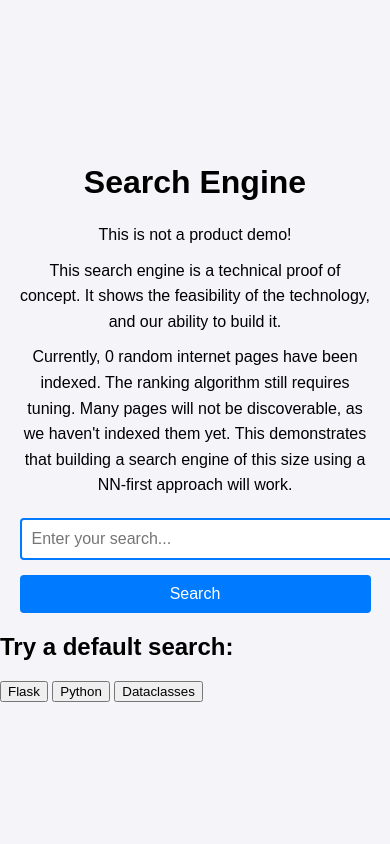
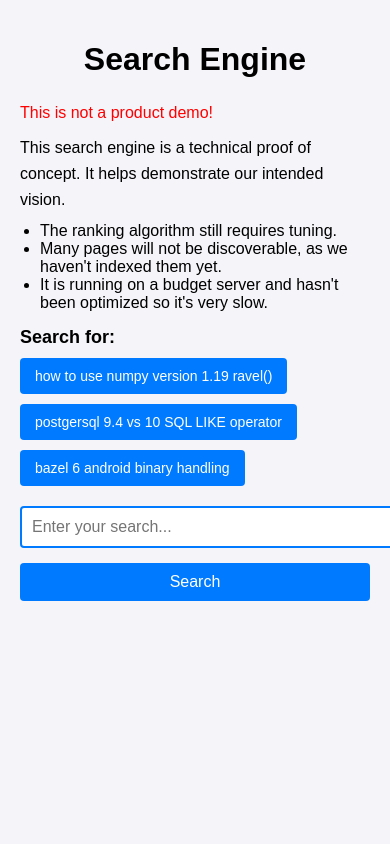
Before and after one commit to BasedLukas/search, a Flask app: page / in a window 390 px wide. Run offline with Flask 3, Linux system fonts and the light colour scheme; parts of the project's set-up code (start-up, migrations or seed data) failed here and were passed over.

Commit message:
frontend

```diff
--- a/search_app_delv/app/main.py
+++ b/search_app_delv/app/main.py
@@ -1,30 +1,39 @@
 import logging
 import json
+import uuid
 from flask import Flask, request, render_template
 from backend.main import search
 from backend.logs import logger as log
-import sys
+from typing import Any, Dict
 
 log.info("App init")
 app = Flask(__name__)
 
-
+# Global cache to store HTML content for each result by unique ID.
+html_cache: Dict[str, str] = {}
 
 @app.route('/')
-def search_page():
+def search_page() -> Any:
+    """Render the search page."""
     return render_template('index.html', n=0)
 
 @app.route('/search')
-def results_page():
+def results_page() -> Any:
+    """Perform search using the query and render the results page."""
     query = request.args.get('query')
-
     if not query:
         return render_template('index.html', n=0)
-
-    # Perform the search and get stats
+    # Get search results and stats from the backend.
     search_results = search(query)
     my_results = search_results["results"]
     stats = search_results["stats"]
+
+    # For each result, generate a unique ID and store its HTML content.
+    for result in my_results:
+        unique_id = str(uuid.uuid4())
+        html_cache[unique_id] = result.html
+        # Add a new attribute to the result for the template.
+        result.html_id = unique_id
 
     return render_template(
         'results.html',
@@ -32,3 +41,20 @@
         my_results=my_results,
         stats=stats
     )
+
+@app.route('/view_html')
+def view_html() -> Any:
+    """
+    Render a template that displays the HTML content of a search result.
+    The HTML content is retrieved from the server-side cache using an ID.
+    """
+    result_id = request.args.get('id')
+    if not result_id:
+        return "No result ID provided.", 400
+    html_content = html_cache.get(result_id)
+    if not html_content:
+        return "HTML content not found.", 404
+    return render_template('view_html.html', html_content=html_content)
+
+if __name__ == '__main__':
+    app.run(debug=True)
--- a/search_app_delv/app/static/global.css
+++ b/search_app_delv/app/static/global.css
@@ -1,9 +1,9 @@
 /* Global styles for all pages */
 body {
+    margin: 0;
+    padding: 20px;
+    background-color: #f4f4f9;
     font-family: Arial, sans-serif;
-    margin: 0;
-    padding: 0;
-    background-color: #f4f4f9;
 }
 
 a {
--- a/search_app_delv/app/static/index.css
+++ b/search_app_delv/app/static/index.css
@@ -1,23 +1,13 @@
-/* Styles specific to the search page */
-body {
-    display: flex;
-    justify-content: center;
-    align-items: center;
-    height: 100vh;
-    margin: 0;
-    padding: 0;
-    background-color: #f4f4f9;
-}
-
+* Styles specific to the search page */
 .search-box {
-    width: 90%; /* Allow responsiveness */
-    max-width: 600px; /* Restrict to a maximum width */
+    width: 90%;
+    max-width: 600px;
     margin: 0 auto;
-    text-align: left; /* Align text to the left */
+    text-align: left;
 }
 
 .search-box h1 {
-    text-align: center; /* Keep the title centered */
+    text-align: center;
 }
 
 .search-box p {
@@ -25,10 +15,27 @@
     line-height: 1.6;
 }
 
+/* Reduced line spacing for the description paragraph */
+.description {
+    line-height: 1.4;
+}
+
+/* Make warning text red */
+.warning {
+    color: red;
+}
+
+/* List for dash items */
+.info-list {
+    margin: 10px 0;
+    padding-left: 20px;
+}
+
+/* Search form styling */
 .search-box form {
     margin-top: 20px;
     display: flex;
-    justify-content: center; /* Center the search box horizontally */
+    justify-content: center;
     gap: 10px;
 }
 
@@ -59,23 +66,44 @@
     background-color: #0056b3;
 }
 
+/* Preset search buttons */
+.default-queries h2 {
+    font-size: 18px;
+    margin-bottom: 10px;
+}
+
+.button-group {
+    display: flex;
+    flex-wrap: wrap;
+    gap: 10px;
+    margin-bottom: 15px;
+}
+
+.button-group button {
+    padding: 10px 15px;
+    font-size: 14px;
+    color: white;
+    background-color: #007BFF;
+    border: none;
+    border-radius: 4px;
+    cursor: pointer;
+}
+
+.button-group button:hover {
+    background-color: #0056b3;
+}
+
 /* Mobile styles */
 @media (max-width: 600px) {
-    .search-box {
-        text-align: center; /* Center-align text for small screens */
-    }
 
     .search-box form {
-        flex-direction: column; /* Stack input and button vertically */
-        align-items: stretch; /* Make items take full width */
+        flex-direction: column;
+        align-items: stretch;
         gap: 15px;
     }
 
-    input[type="text"] {
-        width: 100%; /* Ensure input spans full width */
-    }
-
+    input[type="text"],
     input[type="submit"] {
-        width: 100%; /* Ensure button spans full width */
+        width: 100%;
     }
 }
--- a/search_app_delv/app/templates/index.html
+++ b/search_app_delv/app/templates/index.html
@@ -3,36 +3,42 @@
 <head>
   <meta charset="UTF-8">
   <meta name="viewport" content="width=device-width, initial-scale=1.0">
-    <link rel="stylesheet" href="{{ url_for('static', filename='global.css') }}">
-    <link rel="stylesheet" href="{{ url_for('static', filename='index.css') }}">
-    <title>Search Engine</title>
+  <link rel="stylesheet" href="{{ url_for('static', filename='global.css') }}">
+  <link rel="stylesheet" href="{{ url_for('static', filename='index.css') }}">
+  <title>Search Engine</title>
 </head>
 <body>
   <div class="container">
     <div class="search-box">
       <h1>Search Engine</h1>
       <p class="warning">This is not a product demo!</p>
-      <p>
-        This search engine is a technical proof of concept. It shows the feasibility of the technology, and our ability to build it.
+      <p class="description">
+        This search engine is a technical proof of concept. It helps demonstrate our intended vision.
       </p>
-      <p>
-        Currently, {{ n }} random internet pages have been indexed. The ranking algorithm still requires tuning.
-        Many pages will not be discoverable, as we haven't indexed them yet.
-        This demonstrates that building a search engine of this size using a NN-first approach will work.
-      </p>
+      <ul class="info-list">
+        <li>The ranking algorithm still requires tuning.</li>
+        <li>Many pages will not be discoverable, as we haven't indexed them yet.</li>
+        <li>It is running on a budget server and hasn't been optimized so it's very slow.</li>
+      </ul>
+      <div class="default-queries">
+        <h2>Search for:</h2>
+        <div class="button-group">
+          <button type="button" onclick="location.href='/search?query=how to use numpy version 1.19 ravel()'">
+            how to use numpy version 1.19 ravel()
+          </button>
+          <button type="button" onclick="location.href='/search?query=postgersql 9.4 vs 10 SQL LIKE operator'">
+            postgersql 9.4 vs 10 SQL LIKE operator
+          </button>
+          <button type="button" onclick="location.href='/search?query=bazel 6 android binary handling'">
+            bazel 6 android binary handling
+          </button>
+        </div>
+      </div>
       <form class="search-form" action="/search" method="get">
         <input type="text" name="query" placeholder="Enter your search..." autofocus required>
         <input type="submit" value="Search">
       </form>
     </div>
-    <div class="default-queries">
-      <h2>Try a default search:</h2>
-      <div class="button-group">
-        <button type="button" onclick="location.href='/search?query=flask'">Flask</button>
-        <button type="button" onclick="location.href='/search?query=python'">Python</button>
-        <button type="button" onclick="location.href='/search?query=dataclasses'">Dataclasses</button>
-      </div>
-    </div>
   </div>
 </body>
 </html>
--- a/search_app_delv/backend/logs.py
+++ b/search_app_delv/backend/logs.py
@@ -3,7 +3,7 @@
 
 # Configure root logger
 logging.basicConfig(
-    level=logging.DEBUG,
+    level=logging.INFO,
     format="%(asctime)s - %(name)s - %(levelname)s - %(message)s",
     handlers=[
         logging.StreamHandler(sys.stdout)  # Ensure logs are sent to stdout
--- a/search_app_delv/backend/search.py
+++ b/search_app_delv/backend/search.py
@@ -12,6 +12,7 @@
 import faiss
 import boto3
 import io
+import dotenv
 import numpy as np
 from sentence_transformers import SentenceTransformer
 from typing import List, Tuple, Dict
@@ -20,28 +21,30 @@
 from backend.logs import logger as log
 
 # ---------------- CONFIGURATION ----------------
-# S3 bucket where index and URL mapping are stored
-S3_BUCKET = "example-resource"
+env = dotenv.dotenv_values()
+DEV = env.get("DEV") == "True"
 
-# File paths for FAISS index and URL mapping (use "s3://example-bucket/key" for S3)
-INDEX_FILE = f"s3://{S3_BUCKET}/index.bin"
-URL_MAPPING_FILE = f"s3://{S3_BUCKET}/url_mapping.json"
+if DEV:
+    log.warning("ON DEV MODE")
+    HTML_BASE_PREFIX = None
+    INDEX_FILE = "backend/index.bin"
+    URL_MAPPING_FILE = "backend/url_mapping.json"
+    HTML_BASE_PATH = "/path/to/project"
+else:
+    log.warning("ON PROD MODE")
+    HTML_BASE_PREFIX = "docs/"  # Folder inside the bucket where HTML files are stored
+    S3_BUCKET = "example-resource"
+    INDEX_FILE = f"s3://{S3_BUCKET}/index.bin"
+    URL_MAPPING_FILE = f"s3://{S3_BUCKET}/url_mapping.json"
+    HTML_BASE_PATH = "/path/to/project"
 
-# Directory for HTML files (from S3 bucket)
-HTML_BASE_PREFIX = "docs/"  # Folder inside the bucket where HTML files are stored
 
 # SentenceTransformer model settings
 MODEL_ID = "BAAI/bge-base-en-v1.5"  # Model for text embeddings
 DEVICE = "cpu"  # Change to 'cuda' if running on GPU
-
 # FAISS index settings
 FAISS_VECTOR_DIM = 768  # Dimensionality of the embeddings
 TOP_K_RESULTS = 10  # Number of top results to return
-
-# Debugging / Local settings (comment out if using S3 fully)
-# INDEX_FILE = "backend/index.bin"
-# URL_MAPPING_FILE = "backend/url_mapping.json"
-HTML_BASE_PATH = "/path/to/project"
 # ----------------------------------------------
 
 
@@ -51,6 +54,7 @@
     url: str
     snippet: str
     text: str
+    html:str
     distance: float
 
 @dataclass
@@ -156,7 +160,7 @@
                 file_path = f"s3://{S3_BUCKET}/{HTML_BASE_PREFIX}{file_path}"
 
 
-            snippet = get_html_text(file_path)
+            fulltext = get_html_text(file_path)
 
             # Extract title
             title = file_path  # Default to file path
@@ -169,17 +173,15 @@
                 else:
                     with open(file_path, "r", encoding="utf-8") as f:
                         html_content = f.read()
-                soup = BeautifulSoup(html_content, "html.parser")
-                if soup.title and soup.title.get_text():
-                    title = soup.title.get_text(strip=True)
             except Exception as e:
                 print(f"Failed to extract title from {file_path}: {e}")
 
             results.append(Result(
                 title=title,
                 url=file_path,
-                snippet=snippet,
-                text=snippet,
+                snippet=fulltext,
+                text=fulltext[:250],
+                html=html_content,
                 distance=float(distances[0][i])
             ))
 
```
Also changed, not shown: search_app_delv/app/static/results.css (+30 -0 lines), search_app_delv/app/templates/results.html (+9 -11 lines), search_app_delv/app/templates/view_html.html (added, +19 -0 lines).
